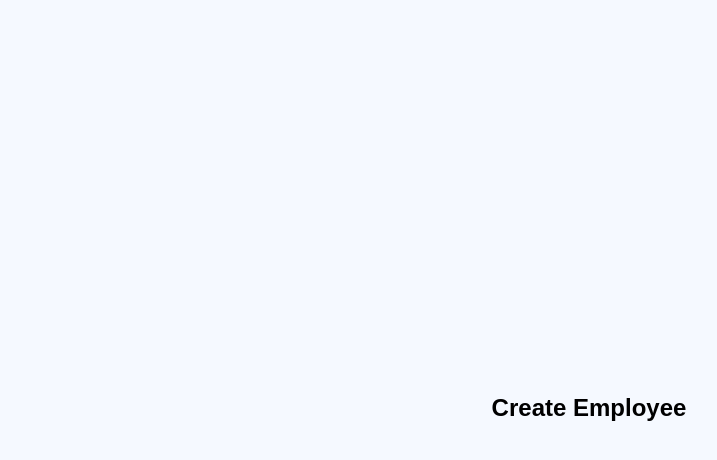
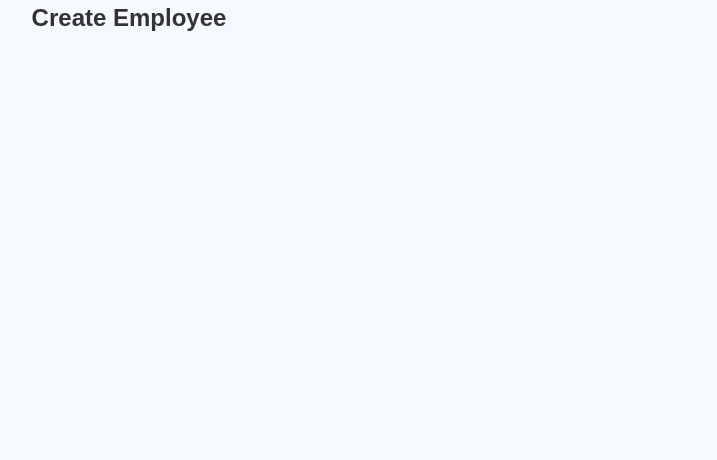
Before and after one commit to NikXpro/wealth-health, a React (Vite) app: page / in a window 1280 px wide. Shown: the top 460 px of the page, without its empty margins (51-768 px from the left). Built offline with nearby package versions, Linux system fonts and the light colour scheme.

Commit message:
feat(styles): enhance global styles in index.scss - add smooth scrolling and reset margin/padding for all elements - define root element styles for full viewport height and flex layout - update body styles for better typography and overflow handling

```diff
--- a/src/index.scss
+++ b/src/index.scss
@@ -1,29 +1,36 @@
 html {
   box-sizing: border-box;
   -webkit-font-smoothing: antialiased;
+  font-size: 16px;
+  scroll-behavior: smooth;
 }
 
 * {
   box-sizing: inherit;
+  margin: 0;
+  padding: 0;
   &:before,
   &:after {
     box-sizing: inherit;
   }
 }
 
-// Center
+#root {
+  width: 100%;
+  min-height: 100vh;
+  display: flex;
+  flex-direction: column;
+}
+
 body {
   min-height: 100vh;
-  font-family: "Mukta Malar", Arial;
+  font-family: "Mukta Malar", Arial, sans-serif;
   display: flex;
   justify-content: center;
   align-items: center;
   flex-direction: column;
   background: #f5f9ff;
-  .form-group {
-    max-width: 360px;
-    &:not(:last-child) {
-      margin-bottom: 32px;
-    }
-  }
+  line-height: 1.5;
+  color: #333;
+  overflow-x: hidden;
 }
```
